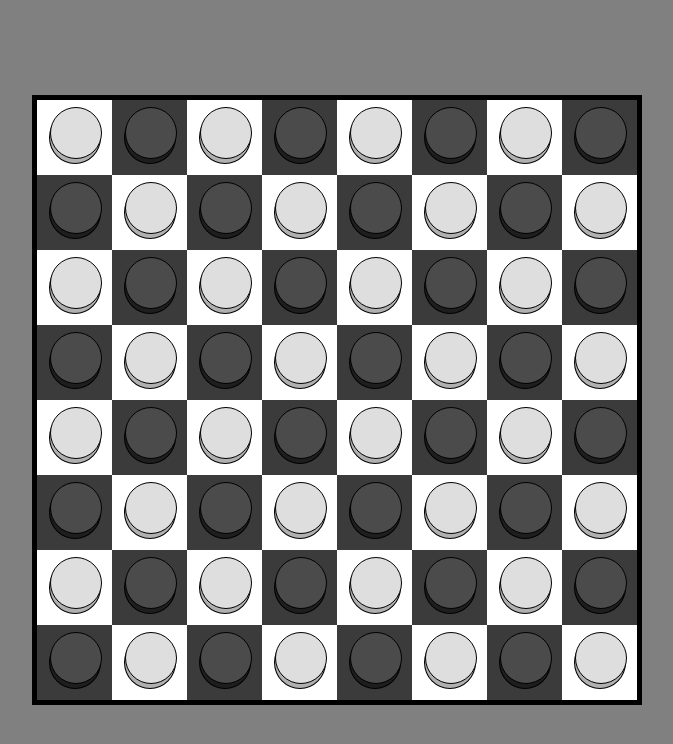
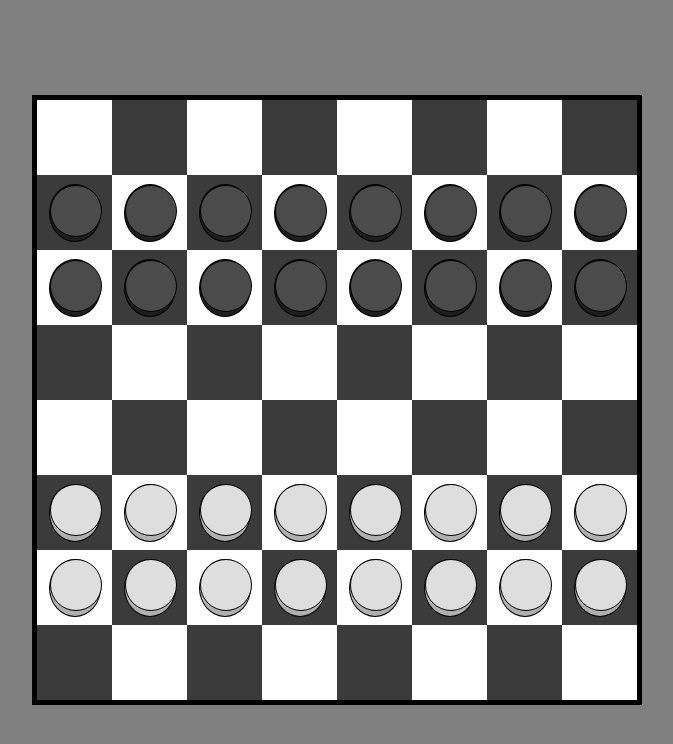
Before and after one commit to emirhancirmencik/turkish-checkers-game, a React (Create React App) app: page / in a window 1280 px wide. Shown: the top 744 px of the page, without its empty margins (303-976 px from the left). Built offline with nearby package versions, Linux system fonts and the light colour scheme.

Commit message:
Board direction fixed.

```diff
--- a/src/App.css
+++ b/src/App.css
@@ -5,7 +5,13 @@
   content: ' ';
   margin: auto;
   display: flex;
+  flex-direction: column;
   border: 5px black solid;
+}
+
+.col{
+  display: flex;
+
 }
 
 .App{
@@ -19,6 +25,7 @@
   width: 75px;
   content: '';
   display: flex;
+
 }
 
 .square-odd{
@@ -34,13 +41,23 @@
   content: '';
   width: 50px;
   height: 51px;
+  padding-top:5px;
   border-radius: 50%;
   margin: auto;
+  background: transparent;
+  cursor: pointer;
+}
+
+.checker-container{
+  background:transparent;
+  margin: auto;
+  border-radius: 50%;
 }
 
 .white-checker{
   background-color: rgb(176, 176, 176);
   border: 1px black solid;
+
 }
 
 .white-checker::before{
@@ -48,7 +65,7 @@
   width: 50px;
   height: 50px;
   border-radius: 50%;
-  margin-top: -5px;
+  margin-top: -6px;
   display: block;
   background-color: rgb(222, 222, 222);
   z-index: 1;
--- a/src/Components/Board.js
+++ b/src/Components/Board.js
@@ -3,6 +3,7 @@ import { useSelector } from "react-redux";
 
 function Board() {
   const board = useSelector((state) => state.game.board);
+
   console.log(board);
   return (
     <div className="board">
@@ -10,31 +11,31 @@ function Board() {
         return (
           <div className="col" key={colindex}>
             {col.map((row, rowindex) => {
-              if ((rowindex + colindex) % 2 === 1) {
               return (
                 <div
-                    className="square square-even"
+                  className={`square ${
+                    (colindex + rowindex) % 2 === 0
+                      ? "square-odd"
+                      : "square-even"
+                  }`}
                   key={rowindex}
                   index={
-                      String.fromCharCode(colindex + 97) + String(8 - rowindex)
+                    String.fromCharCode(rowindex + 97) + String(8 - colindex)
                   }
                 >
-                    <div className="checker black-checker"></div>
+                  <div className="checker-container">
+                    <div
+                      className={`${
+                        row === -1
+                          ? "checker black-checker"
+                          : row === 1
+                          ? "checker white-checker"
+                          : ""
+                      } `}
+                    ></div>
+                  </div>
                 </div>
               );
-              } else {
-                return (
-                  <div
-                    className="square square-odd"
-                    key={rowindex}
-                    index={
-                      String.fromCharCode(colindex + 97) + String(8 - rowindex)
-                    }
-                  >
-                    <div className="checker white-checker"></div>
-                  </div>
-                );
-              }
             })}
           </div>
         );
--- a/src/redux/game/GameSlice.js
+++ b/src/redux/game/GameSlice.js
@@ -5,12 +5,12 @@ export const gameSlice = createSlice({
   initialState: {
     board: [
       [0, 0, 0, 0, 0, 0, 0, 0],
+      [-1, -1, -1, -1, -1, -1, -1, -1],
+      [-1, -1, -1, -1, -1, -1, -1, -1],
       [0, 0, 0, 0, 0, 0, 0, 0],
       [0, 0, 0, 0, 0, 0, 0, 0],
-      [0, 0, 0, 0, 0, 0, 0, 0],
-      [0, 0, 0, 0, 0, 0, 0, 0],
-      [0, 0, 0, 0, 0, 0, 0, 0],
-      [0, 0, 0, 0, 0, 0, 0, 0],
+      [1, 1, 1, 1, 1, 1, 1, 1],
+      [1, 1, 1, 1, 1, 1, 1, 1],
       [0, 0, 0, 0, 0, 0, 0, 0],
     ],
   },
```
Lines whose indentation alone changed are shown as unchanged.
